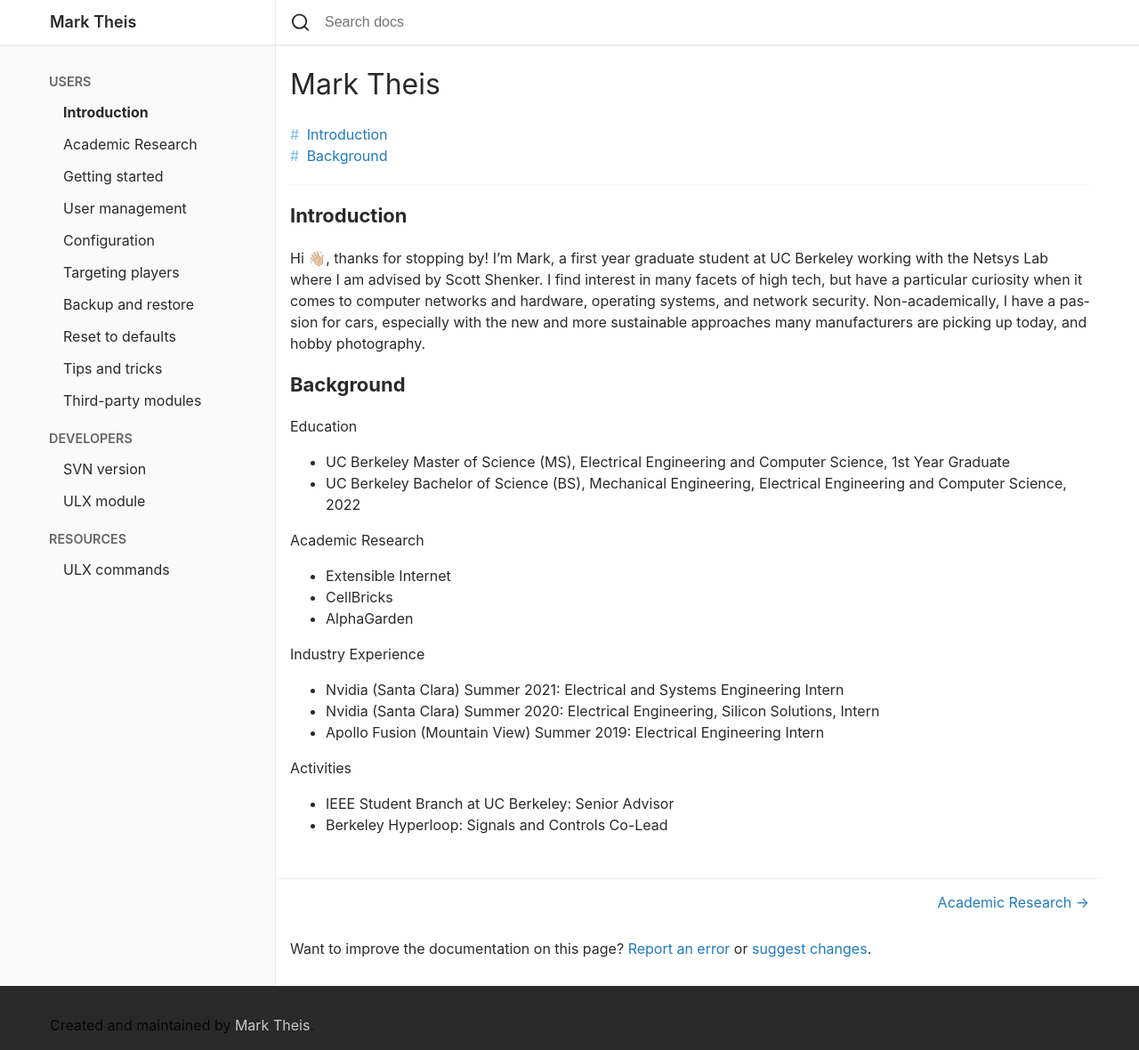
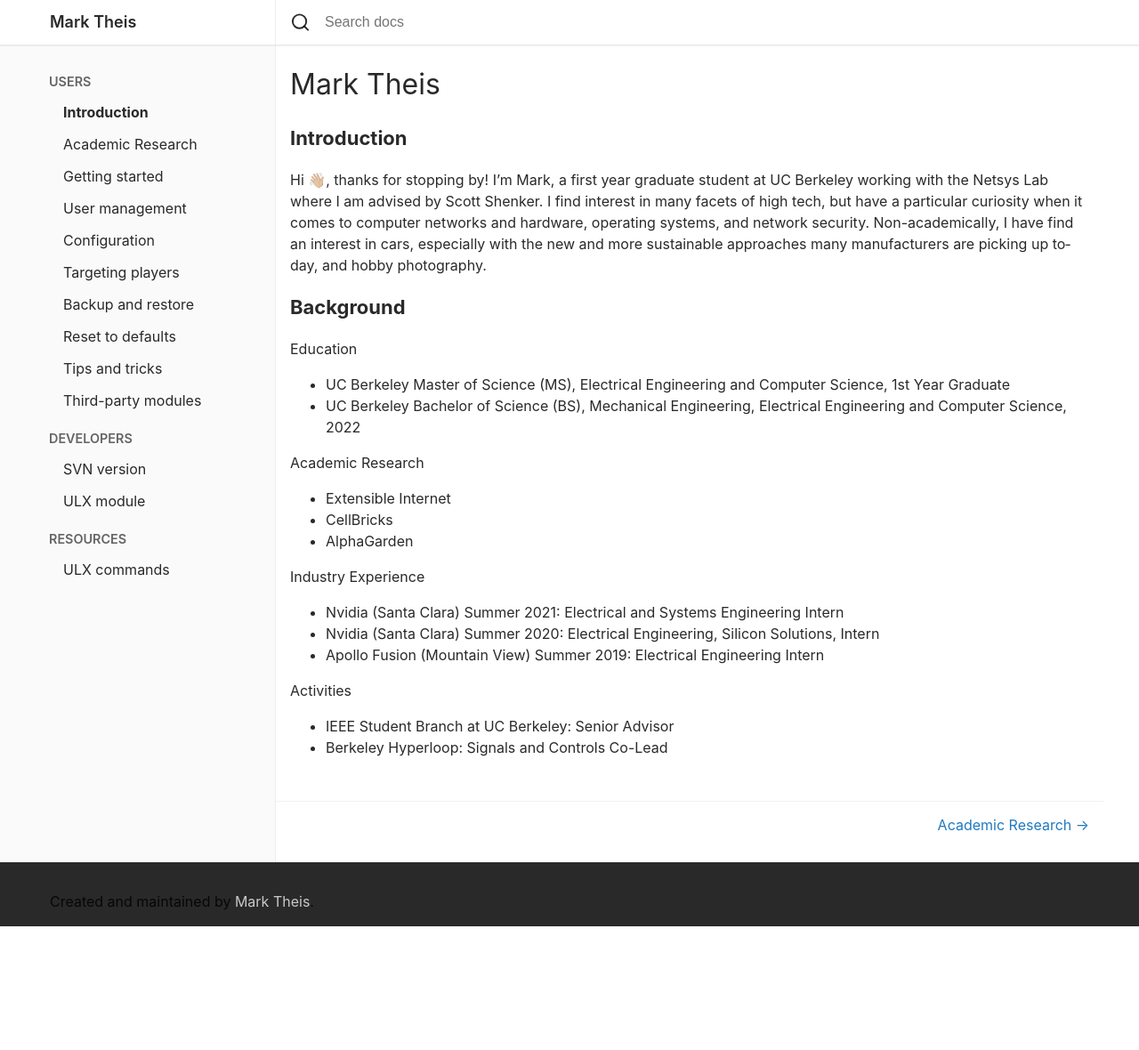
Before and after one commit to metheis/metheis.github.io-archive3, a Jekyll site: the page built from index.md, in a window 1280 px wide. Shown: the whole page at 89% size. Built offline with Jekyll 4.4.1, drawn with Linux system fonts in a browser that asks for light colours; our own code applies the rules of GitHub Pages for plain Markdown files; after the commit the page ends 1041 px from its top, so only the background shows below that.

Commit message:
make small formatting tweaks

```diff
--- a/_layouts/default.html
+++ b/_layouts/default.html
@@ -57,13 +57,6 @@
         {% if previous_page %}<a class="content__nav-link content__nav-link--prev" href="{{ previous_page.url | prepend: site.baseurl }}">{{ previous_page.text }}</a>{% endif %}
         {% if next_page %}<a class="content__nav-link content__nav-link--next" href="{{ next_page.url | prepend: site.baseurl }}">{{ next_page.text }}</a>{% endif %}
       </div>
-      <div class="content__meta">
-        <p>
-          Want to improve the documentation on this page?
-          <a href="{{ site.git.repository_url }}/issues/new">Report an error</a> or
-          <a href="{{ site.git.repository_url }}/edit/master/{{ page.path }}">suggest changes</a>.
-        </p>
-      </div>
     </div>
     {% include footer.html %}
   </body>
--- a/_sass/main.sass
+++ b/_sass/main.sass
@@ -19,7 +19,7 @@ html
   display: block
   width: 28px
   height: 2px
-  background: currentColor
+  background: #fff
 
 .cross
   width: 32px
--- a/index.md
+++ b/index.md
@@ -4,12 +4,9 @@ description: >
 ---
 # Mark Theis
 
-- [Introduction](#introduction)
-- [Background](#background)
-
 ## Introduction
 
-Hi 👋🏼, thanks for stopping by! I'm Mark, a first year graduate student at UC Berkeley working with the Netsys Lab where I am advised by Scott Shenker. I find interest in many facets of high tech, but have a particular curiosity when it comes to computer networks and hardware, operating systems, and network security. Non-academically, I have a passion for cars, especially with the new and more sustainable approaches many manufacturers are picking up today, and hobby photography.
+Hi 👋🏼, thanks for stopping by! I'm Mark, a first year graduate student at UC Berkeley working with the Netsys Lab where I am advised by Scott Shenker. I find interest in many facets of high tech, but have a particular curiosity when it comes to computer networks and hardware, operating systems, and network security. Non-academically, I have find an interest in cars, especially with the new and more sustainable approaches many manufacturers are picking up today, and hobby photography.
 
 ## Background
 
```
